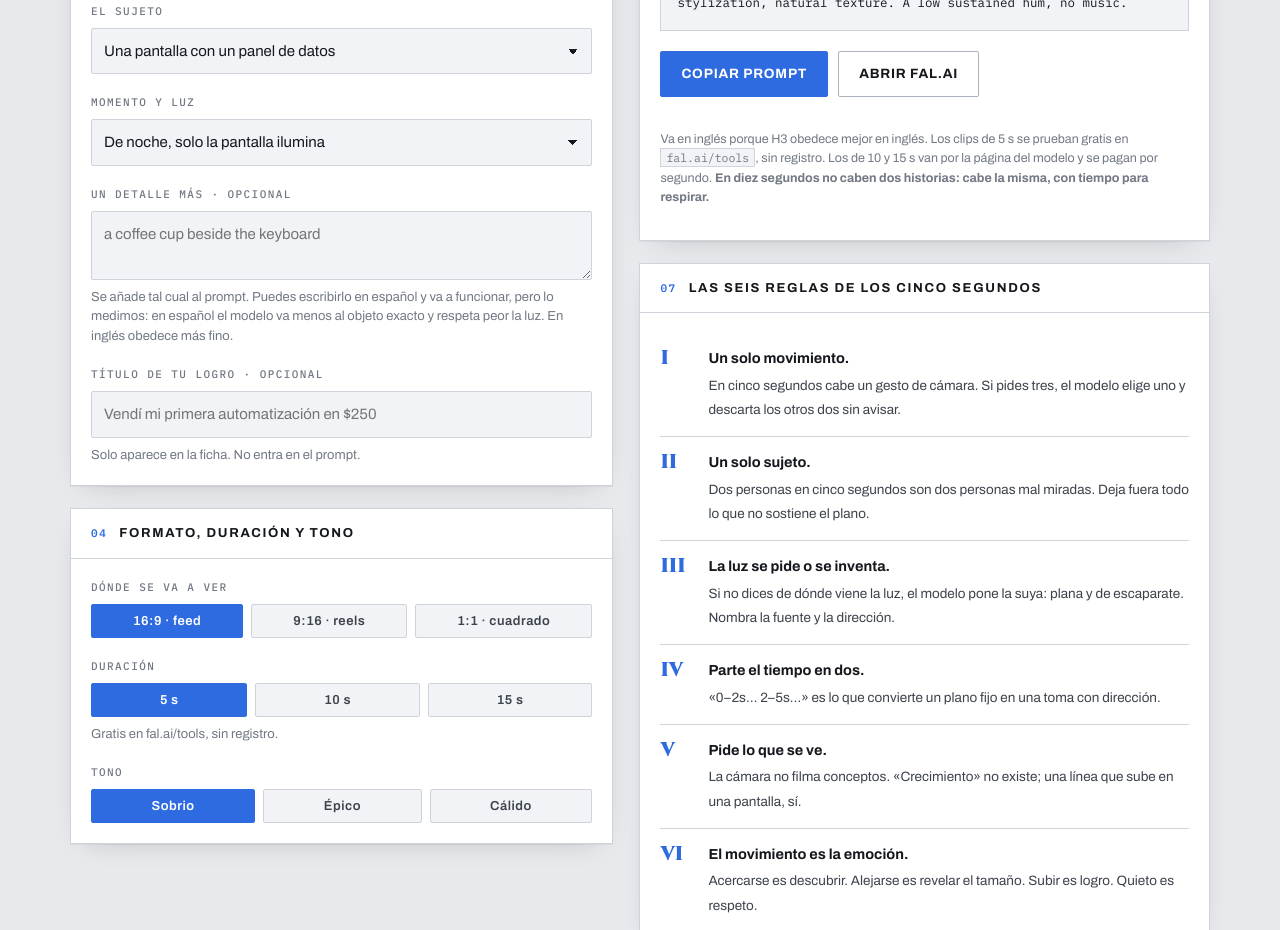
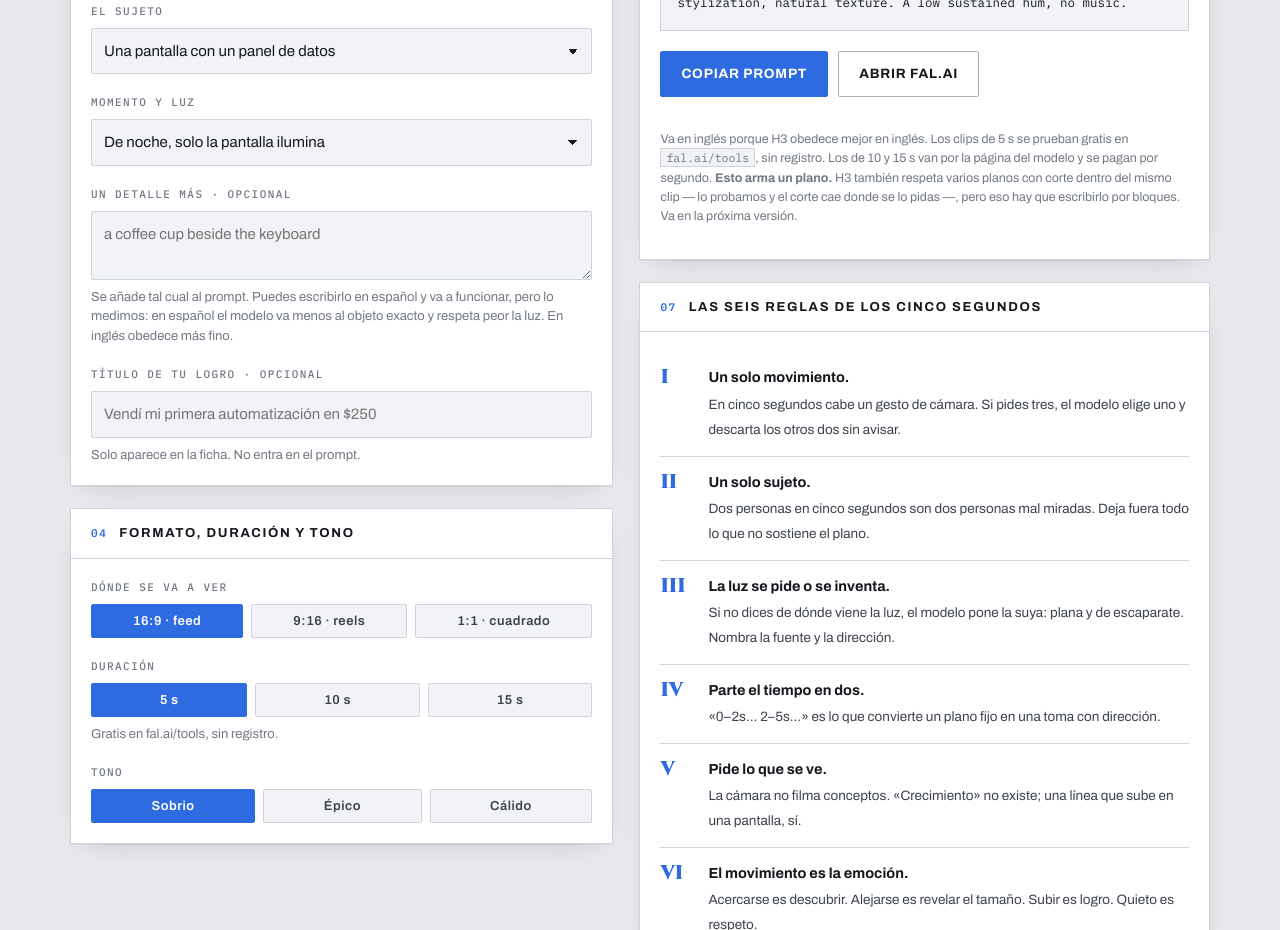
Before and after one commit to alexsanchezkb/trailer-imperial, a plain HTML site: page index.html in a window 1280 px wide. Shown: the part 1175-2105 px from the top of the page. Drawn offline with Linux system fonts and the light colour scheme.

Commit message:
Corrige la nota: H3 sí respeta cortes dentro de un clip
Decía que en diez segundos no caben dos historias. Es falso y lo probé:
pedí dos planos con corte en el segundo 2 y el modelo lo respetó
exactamente. La regla de un solo movimiento vale para un plano, no
para el clip entero.

Co-Authored-By: Claude Opus 5 <noreply@anthropic.com>

```diff
--- a/index.html
+++ b/index.html
@@ -352,7 +352,7 @@ footer a{color:var(--accent);}
           <button class="btn" id="copy" type="button">Copiar prompt</button>
           <a class="btn ghost" id="open" href="https://fal.ai/tools/minimax-h3-max" target="_blank" rel="noopener noreferrer">Abrir fal.ai</a>
         </div>
-        <p class="note">Va en inglés porque H3 obedece mejor en inglés. Los clips de 5 s se prueban gratis en <code>fal.ai/tools</code>, sin registro. Los de 10 y 15 s van por la página del modelo y se pagan por segundo. <b>En diez segundos no caben dos historias: cabe la misma, con tiempo para respirar.</b></p>
+        <p class="note">Va en inglés porque H3 obedece mejor en inglés. Los clips de 5 s se prueban gratis en <code>fal.ai/tools</code>, sin registro. Los de 10 y 15 s van por la página del modelo y se pagan por segundo. <b>Esto arma un plano.</b> H3 también respeta varios planos con corte dentro del mismo clip — lo probamos y el corte cae donde se lo pidas —, pero eso hay que escribirlo por bloques. Va en la próxima versión.</p>
       </div>
     </section>
 
```
